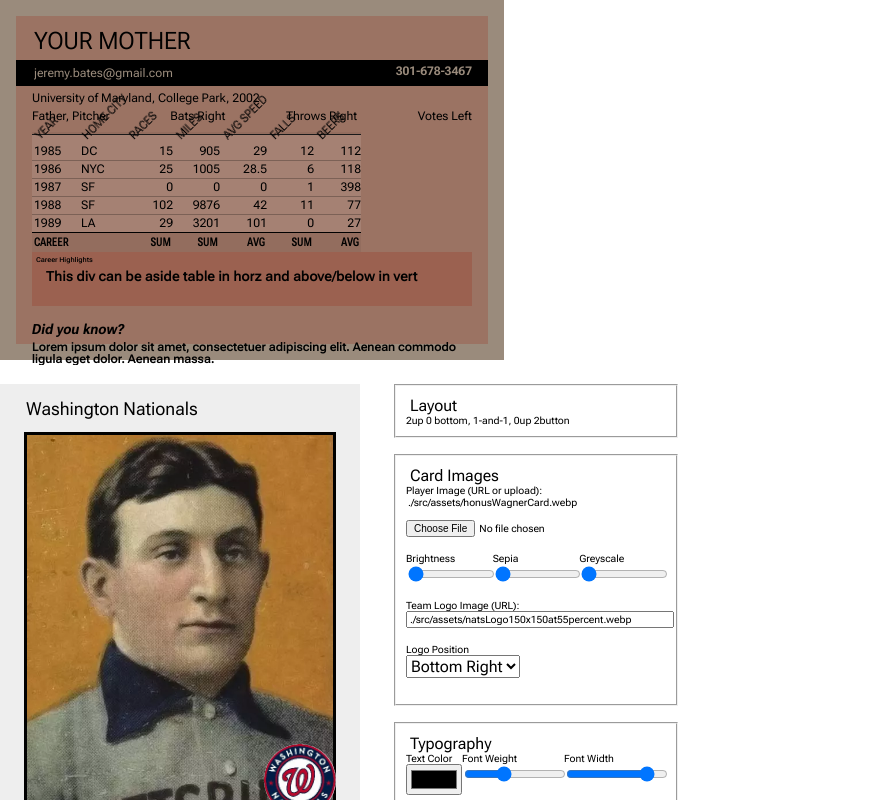
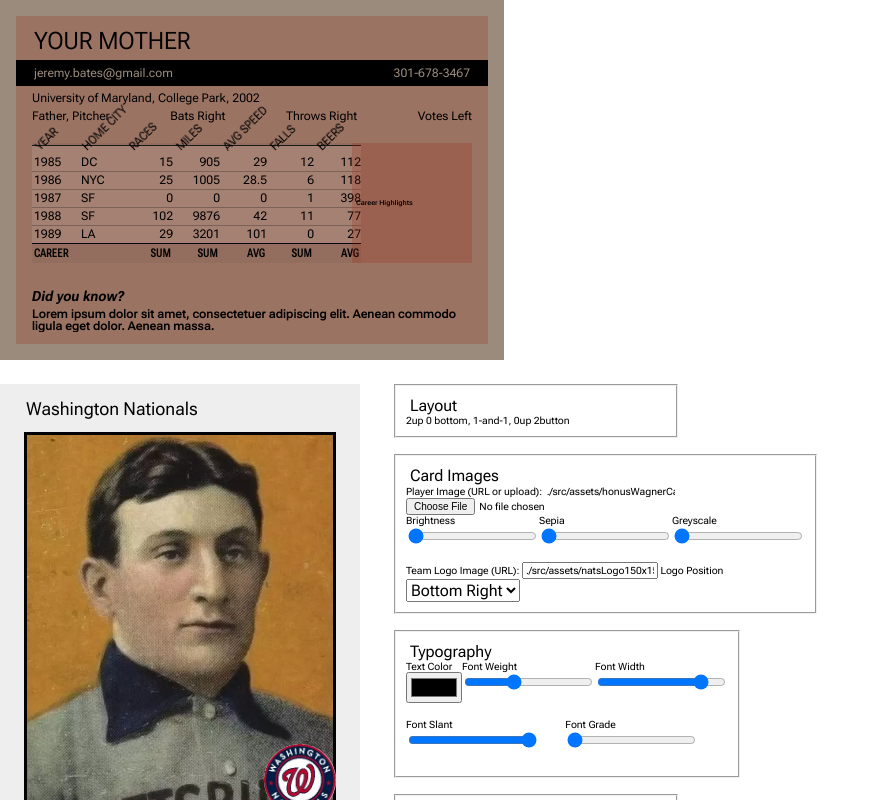
Before and after one commit to jeremybatesDC/vueGridBaseballCard, a Vue app: page / in a window 1280 px wide. Shown: the top 800 px of the page, without its empty margins (0-880 px from the left). Built offline with nearby package versions, Linux system fonts and the light colour scheme.

Commit message:
refactor

```diff
--- a/src/App.vue
+++ b/src/App.vue
@@ -183,16 +183,16 @@ legend {
   font-size: 1.6rem;
 }
 label {
-  display: block;
+  //display: block;
   font-family: inherit;
 
   input {
-    display: block;
+    //display: block;
     font-family: inherit;
     font-size: inherit;
-    &:not([type="color"]) {
-      width: 100%;
-    }
+    // &:not([type="color"]) {
+    //   width: 100%;
+    // }
   }
   select {
     display: block;
--- a/src/components/CardBack.vue
+++ b/src/components/CardBack.vue
@@ -19,7 +19,9 @@
           <li>
             <input type="email" v-model="defaultStats.info.info_0" />
           </li>
-          <li>{{ defaultStats.info.info_1 }}</li>
+          <li>
+            <input type="text" v-model="defaultStats.info.info_1" />
+          </li>
         </ul>
         <ul>
           <!-- loop these-->
@@ -72,29 +74,7 @@
           <fieldset>
             <blockquote>
               <h6 class="aside__headline">{{ defaultStats.info.facts[0].headline }}</h6>
-              <textarea v-model="defaultStats.info.facts[0].text" :style="cssAsideProps"></textarea>
-              <!--<div tabindex="0" data-show-only-on-interaction>
-                <div class="row">
-                  <label>
-                    Font Weight
-                    <input v-model="aside.fontWeight" type="range" min="100" max="900" />
-                  </label>
-                  <label>
-                    Font Width
-                    <input v-model="aside.fontWidth" type="range" min="35" max="100" />
-                  </label>
-                </div>
-                <div class="row">
-                  <label>
-                    Font Slant
-                    <input v-model="aside.fontSlant" type="range" min="-10" max="0" />
-                  </label>
-                  <label>
-                    Font Grade
-                    <input v-model="aside.fontGrade" type="range" min="0" max="48" />
-                  </label>
-                </div>
-              </div>-->
+              <!-- <textarea v-model="defaultStats.info.facts[0].text" :style="cssAsideProps"></textarea> -->
             </blockquote>
           </fieldset>
         </aside>
@@ -271,6 +251,11 @@ header {
         &:first-child {
           flex-grow: 1;
         }
+        &:nth-child(2) {
+          input {
+            text-align: right;
+          }
+        }
       }
       [type="email"] {
         color: inherit;
@@ -324,9 +309,12 @@ section {
 
 .table__wrapper--outer {
   display: flex;
-  flex-grow: 2;
+  flex-grow: 1;
   // this needs to be put in a variable duh
-  max-width: 30rem;
+  //width: 30rem;
+  min-width: 30rem;
+  max-width: 32rem;
+  //padding-right: 1.6rem;
 }
 table {
   width: 100%;
--- a/src/globalStyles/inputs.scss
+++ b/src/globalStyles/inputs.scss
@@ -1,7 +1,8 @@
 [type="text"],
 [type="email"],
 [type="tel"],
-textarea {
+textarea,
+label {
   font-family: inherit;
   font-size: inherit;
   line-height: inherit;
@@ -13,7 +14,6 @@ textarea {
 
 textarea {
   resize: none;
-
   width: 100%;
   margin: 0;
   padding: 0;
```
